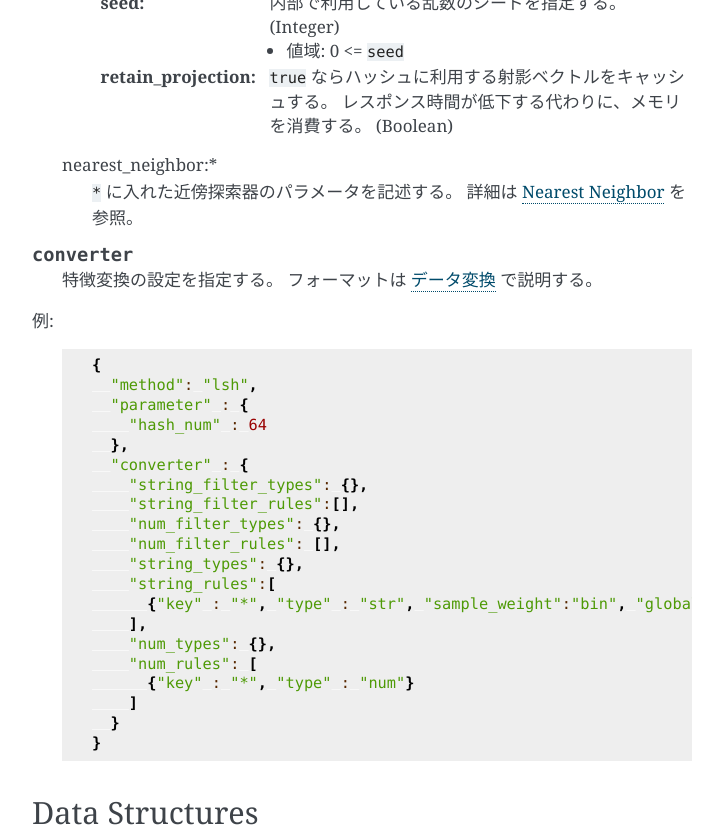
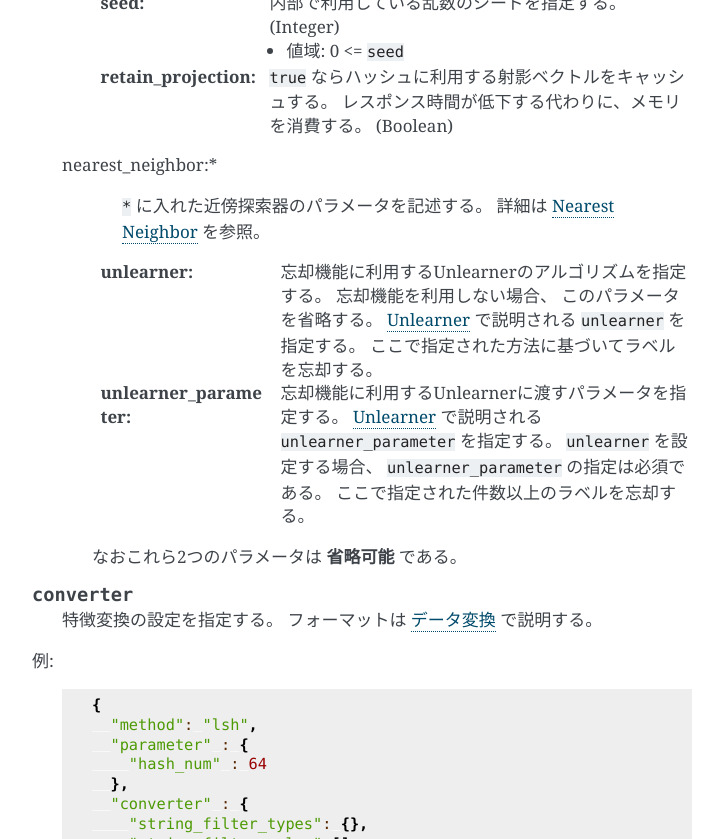
Before and after one commit to jubatus/website, a Sphinx documentation site: the page built from source/ja/api_recommender.rst, in a window 1280 px wide and 900 px high, scrolled down 1470 px, cut to the strip 0-839 px from the top of the window. Shown: the whole strip, without its empty margins (388-1111 px from the left). Built offline with Sphinx 7.4.7, drawn with Linux system fonts in a browser that asks for light colours; the version number could not be read and is left out.

Commit message:
nearest_neighbor doesnt support unlearner

```diff
--- a/source/ja/api_recommender.rst
+++ b/source/ja/api_recommender.rst
@@ -97,6 +97,19 @@ JSON の各フィールドは以下のとおりである。
       ``*`` に入れた近傍探索器のパラメータを記述する。
       詳細は :doc:`api_nearest_neighbor` を参照。
 
+     :unlearner:
+        忘却機能に利用するUnlearnerのアルゴリズムを指定する。
+        忘却機能を利用しない場合、 このパラメータを省略する。
+        :doc:`api_unlearner` で説明される ``unlearner`` を指定する。
+        ここで指定された方法に基づいてラベルを忘却する。
+
+     :unlearner_parameter:
+        忘却機能に利用するUnlearnerに渡すパラメータを指定する。
+        :doc:`api_unlearner` で説明される ``unlearner_parameter`` を指定する。
+        ``unlearner`` を設定する場合、 ``unlearner_parameter`` の指定は必須である。
+        ここで指定された件数以上のラベルを忘却する。
+
+     なおこれら2つのパラメータは **省略可能** である。
 
 .. describe:: converter
 
```
Also changed, not shown: source/ja/api_nearest_neighbor.rst (+0 -13 lines).
